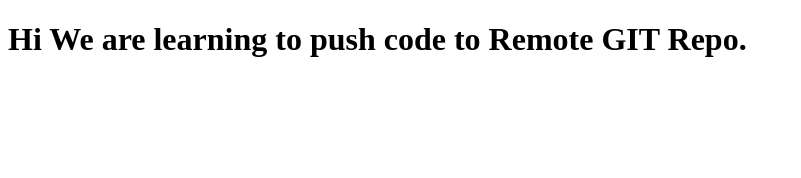
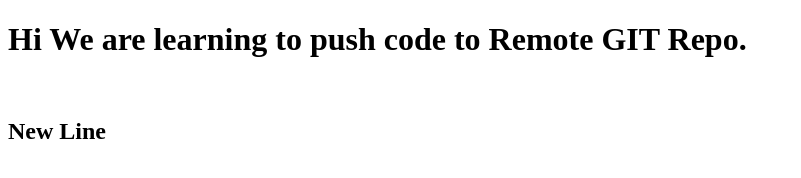
Before and after one commit to narutomehra/demo, a plain HTML site: page WebContent/index.html in a window 1280 px wide. Shown: the whole page, without its empty margins (0-801 px from the left). Drawn offline with Linux system fonts and the light colour scheme.

Commit message:
More changes to index.html

```diff
--- a/WebContent/index.html
+++ b/WebContent/index.html
@@ -7,5 +7,7 @@
 <body>
 
 <h1>Hi We are learning to push code to Remote GIT Repo.</h1>
+<br>
+<h2>New Line</h2>
 </body>
 </html>
```
